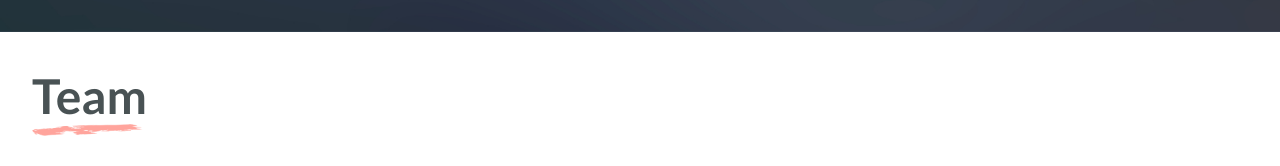
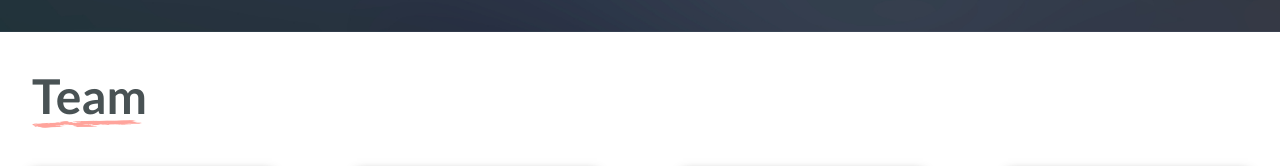
Before and after one commit to instep-dev/medivara, a Next.js app: page /en in a window 1280 px wide. Shown: the part 5420-5586 px from the top of the page. Built offline with nearby package versions, Linux system fonts and the light colour scheme.

Commit message:
Adjust image class for TeamsSection component

```diff
--- a/components/TeamsSection.tsx
+++ b/components/TeamsSection.tsx
@@ -86,7 +86,7 @@ export default function TeamsSection({ dict }: { dict: TeamsDict }) {
             alt=""
             width={220}
             height={30}
-            className="mt-1 h-2 w-20 object-fill md:h-3 md:w-28"
+            className="h-1 w-18 object-fill md:h-2 md:w-28"
           />
         </div>
 
```
